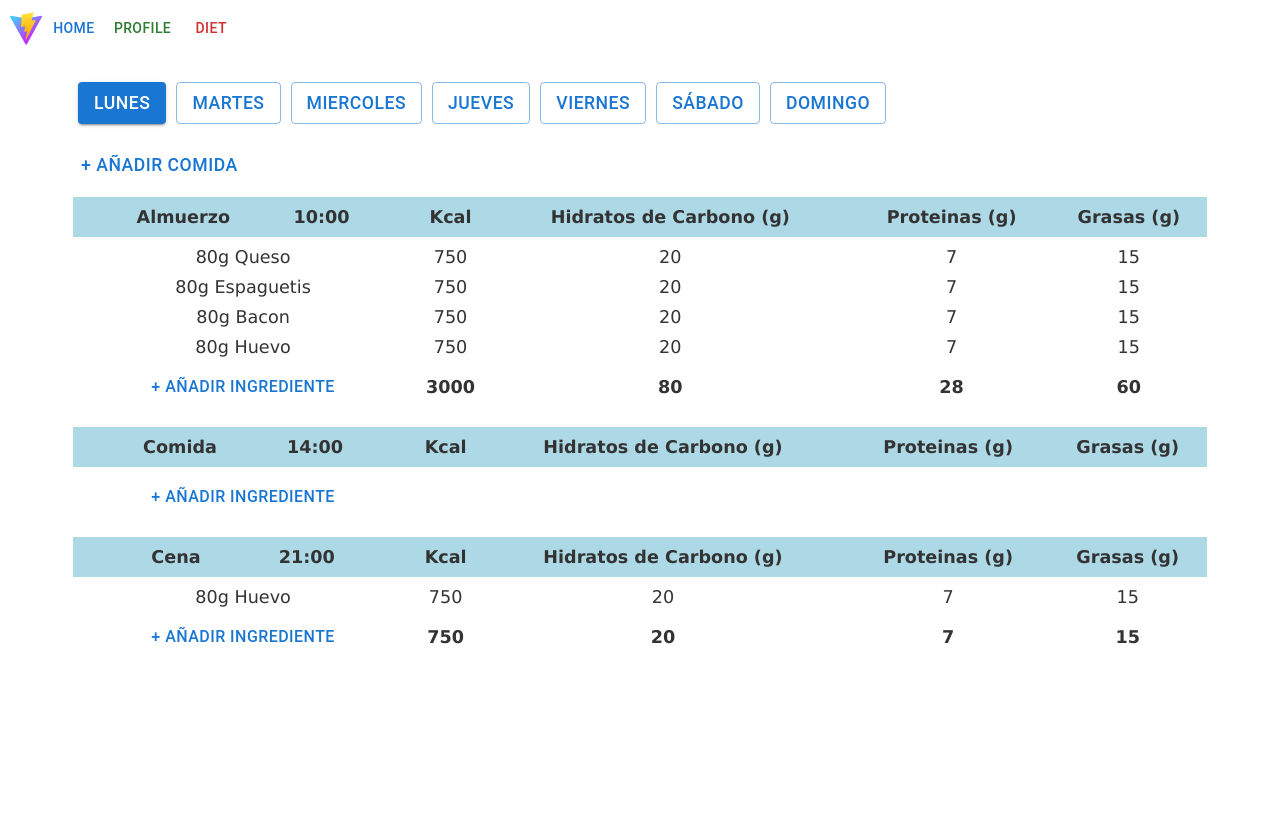
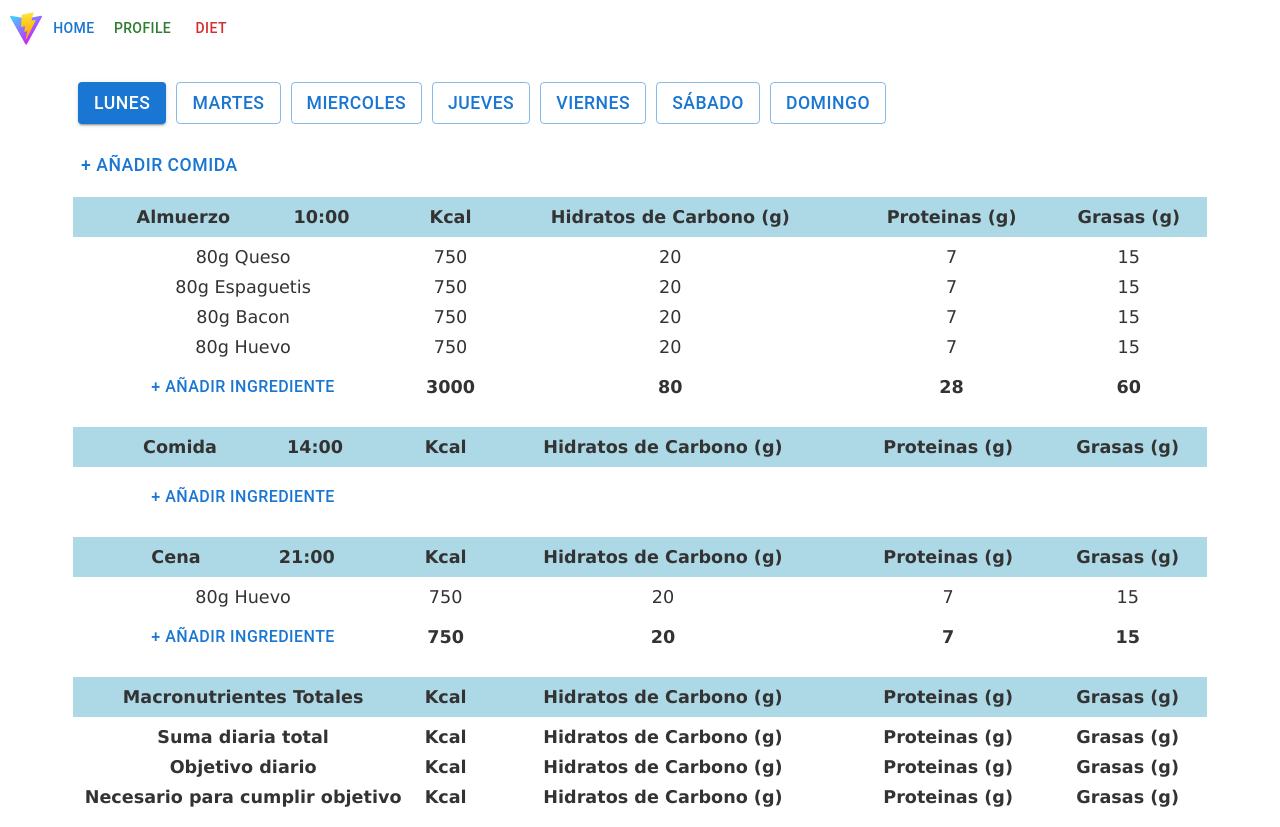
Before and after one commit to joseangelgil/fitness-app, a React (Vite) app: page /diet in a window 1280 px wide. Before the commit the page ends 800 px from the top, so only its background shows below. Built offline with nearby package versions, Linux system fonts and the light colour scheme.

Commit message:
Create TotalTable component

```diff
--- a/src/App.css
+++ b/src/App.css
@@ -26,19 +26,3 @@ thead tr {
   padding: 20px 10px;
   font-size: 1.1rem;
 }
-
-.eliminar-btn {
-  visibility: hidden;
-}
-
-.tabla-comida:hover .eliminar-btn {
-  visibility: visible;
-}
-
-.quitar-btn {
-  visibility: hidden;
-}
-
-td:hover .quitar-btn {
-  visibility: visible;
-}
--- /dev/null
+++ b/src/components/TotalTable.jsx
@@ -0,0 +1,44 @@
+import { Stack } from '@mui/material'
+
+const TotalTable = () => {
+  return (
+    <Stack sx={{ fontSize: { lg: '1.1rem', sm: '0.9rem', xs: '0.7rem'}}}>
+      <table style={{ textAlign: 'center'}}>
+        <thead>
+          <tr>
+            <th style={{width: '30%'}}>Macronutrientes Totales</th>
+            <th>Kcal</th>
+            <th>Hidratos de Carbono (g)</th>
+            <th>Proteinas (g)</th>
+            <th>Grasas (g)</th>
+          </tr>
+        </thead>
+         <tbody>
+          <tr>
+            <th style={{width: '30%'}}>Suma diaria total</th>
+            <th>Kcal</th>
+            <th>Hidratos de Carbono (g)</th>
+            <th>Proteinas (g)</th>
+            <th>Grasas (g)</th>
+          </tr>
+          <tr>
+            <th style={{width: '30%'}}>Objetivo diario</th>
+            <th>Kcal</th>
+            <th>Hidratos de Carbono (g)</th>
+            <th>Proteinas (g)</th>
+            <th>Grasas (g)</th>
+          </tr>
+          <tr>
+            <th style={{width: '30%'}}>Necesario para cumplir objetivo</th>
+            <th>Kcal</th>
+            <th>Hidratos de Carbono (g)</th>
+            <th>Proteinas (g)</th>
+            <th>Grasas (g)</th>
+          </tr>
+        </tbody>
+      </table>
+    </Stack>
+  )
+}
+
+export default TotalTable
--- a/src/pages/Diet.jsx
+++ b/src/pages/Diet.jsx
@@ -3,6 +3,7 @@ import DietTable from '../components/DietTable'
 import { Box, Button } from '@mui/material'
 import { useGlobalContext } from '../utils/context'
 import Modal from '../components/Modal'
+import TotalTable from '../components/TotalTable'
 
 const weekDays = ['Lunes', 'Martes', 'Miercoles', 'Jueves', 'Viernes', 'Sábado', 'Domingo']
 
@@ -30,6 +31,7 @@ function Diet() {
             )
           }
         )}
+      <TotalTable />
       </Box>
       <Modal />
     </Box>
```
